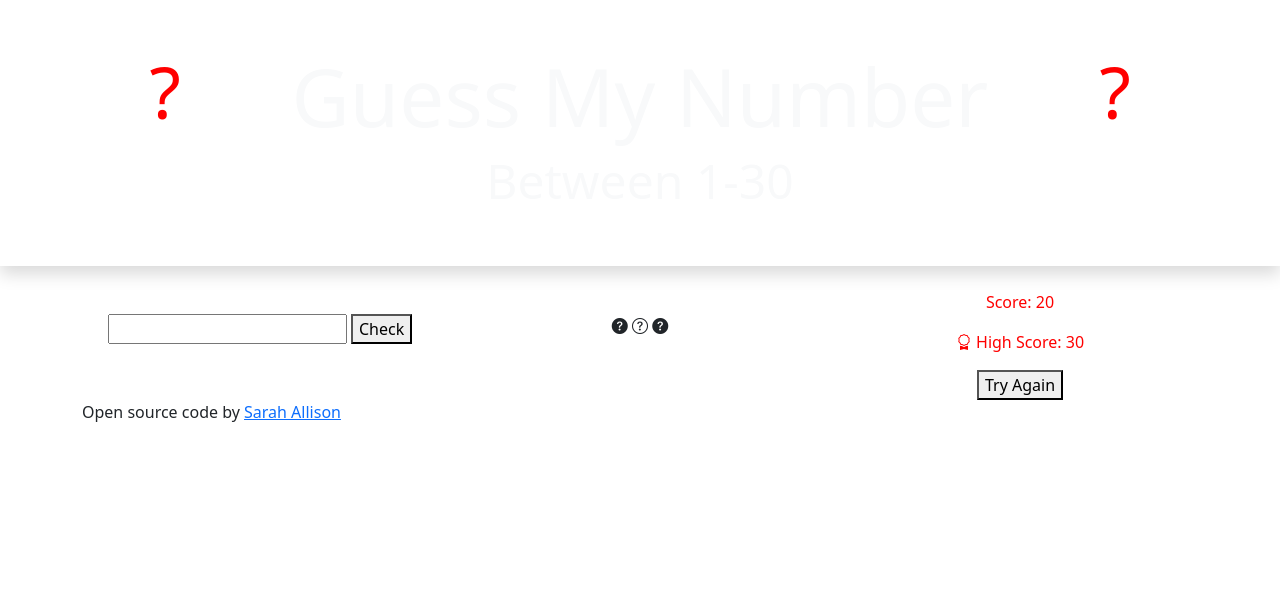
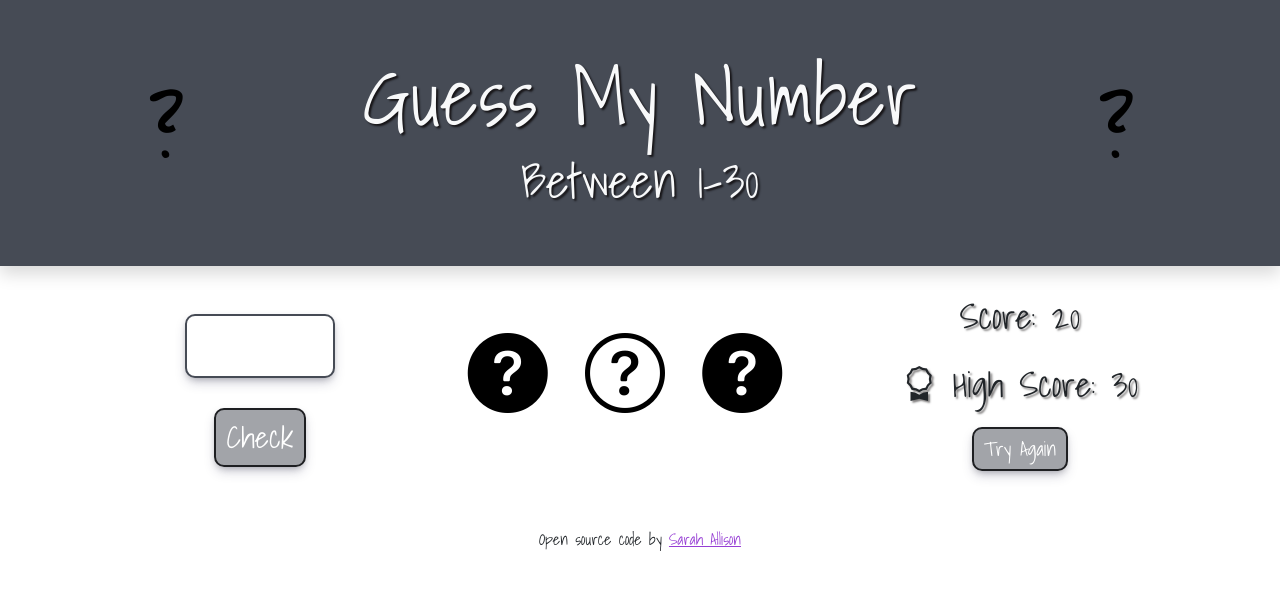
Before and after one commit to SarahAllison92/guess-my-number, a website: page index.html in a window 1280 px wide. Drawn offline with nearby package versions, Linux system fonts and the light colour scheme.

Commit message:
Styled the project using CSS

```diff
--- a/src/style.css
+++ b/src/style.css
@@ -1,3 +1,78 @@
-p {
-  color: red;
+body {
+  font-family: "Shadows Into Light", cursive;
 }
+
+h1,
+h2 {
+  text-shadow: 2px 2px 2px rgba(5, 2, 1, 0.73);
+}
+
+.heading {
+  background-color: rgb(70, 75, 85);
+}
+
+.q-mark {
+  padding-top: 40px;
+  color: #000;
+  font-weight: 900;
+}
+
+.number-input {
+  width: 150px;
+  height: 60px;
+  display: block;
+  margin: 0 auto;
+  padding: 30px;
+  border-radius: 10px;
+  border: 2px solid rgb(70, 75, 85);
+  font-size: 60px;
+  text-align: center;
+  box-shadow: rgba(50, 50, 93, 0.25) 0px 6px 12px -2px,
+    rgba(0, 0, 0, 0.3) 0px 3px 7px -3px;
+  text-shadow: 2px 2px 2px rgba(5, 2, 1, 0.5);
+}
+
+.check-btn,
+.again-btn {
+  border-radius: 10px;
+  border: 2px solid rgb(30, 31, 34);
+  background-color: rgb(70, 75, 85, 0.5);
+  color: #fff;
+  box-shadow: rgba(50, 50, 93, 0.25) 0px 6px 12px -2px,
+    rgba(0, 0, 0, 0.3) 0px 3px 7px -3px;
+}
+
+.check-btn {
+  padding: 5px 10px;
+  font-size: 30px;
+  display: block;
+  margin: 30px auto;
+}
+
+.again-btn {
+  padding: 5px 10px;
+  font-size: 20px;
+}
+
+.q1,
+.q2,
+.q3 {
+  font-size: 80px;
+  margin-right: 30px;
+  color: #000;
+}
+
+.score,
+.high-score {
+  font-size: 35px;
+  text-shadow: 2px 2px 2px rgba(5, 2, 1, 0.5);
+}
+
+footer {
+  text-align: center;
+  padding: 30px;
+}
+
+.git-link {
+  color: rgb(150, 62, 212);
+}
```
